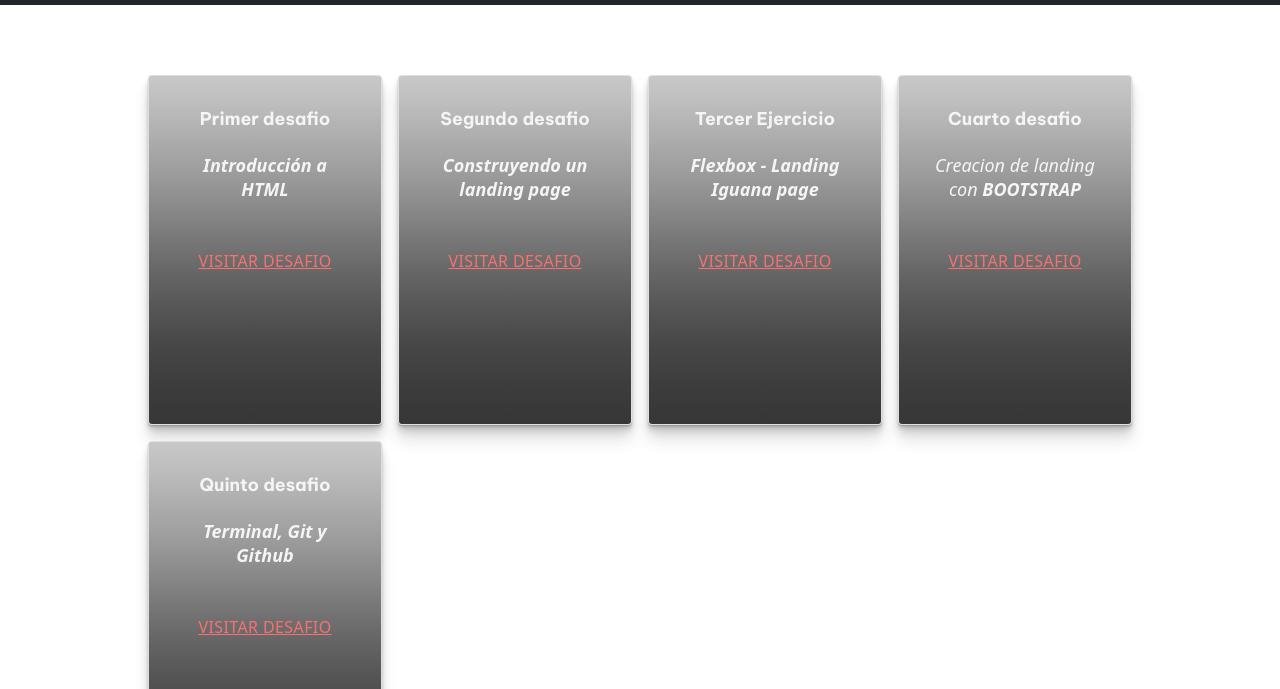
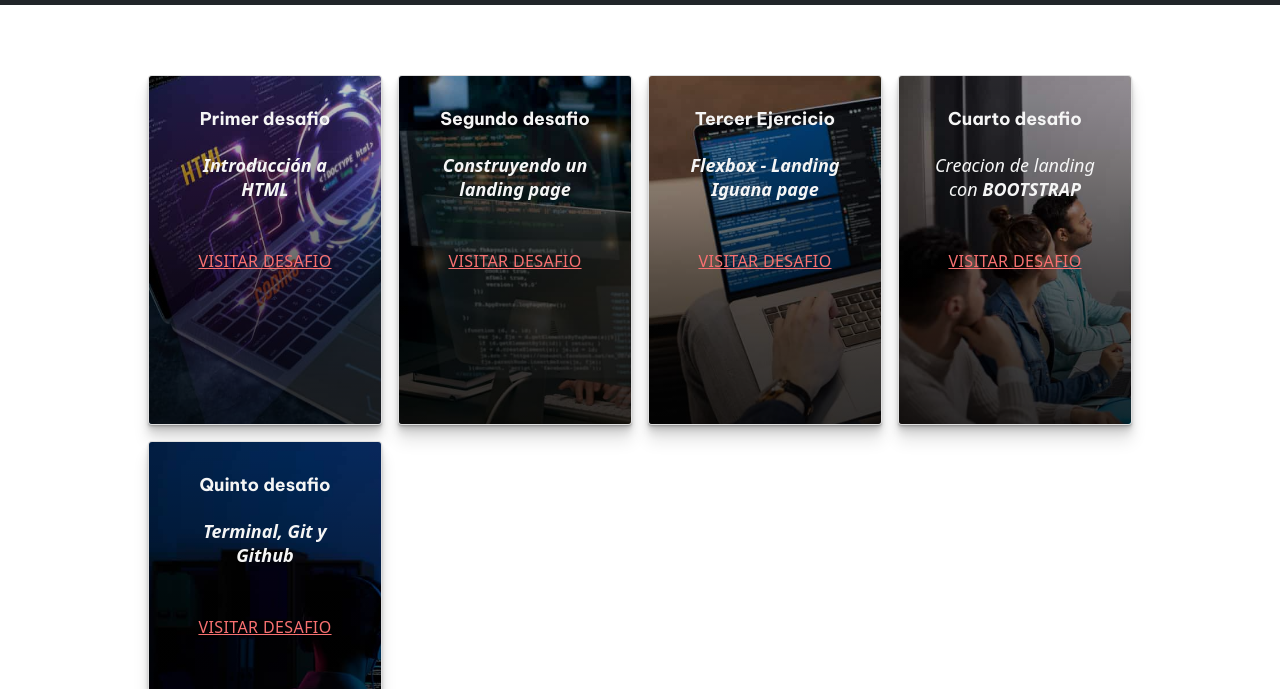
Before and after one commit to monkychilote/ex_Primer_modulo_G71, a plain HTML site: page portafolio.html in a window 1280 px wide. Shown: the part 111-800 px from the top of the page. Drawn offline with nearby package versions, Linux system fonts and the light colour scheme.

Commit message:
correccion dos tarjetas.css

```diff
--- a/assets/css/tarjetas.css
+++ b/assets/css/tarjetas.css
@@ -80,19 +80,19 @@ body {
   transition: transform calc(var(--d) * 2) var(--e);
 }
 .card:nth-child(1):before {
-  background-image:url("./assets/img/card1_opt.jpg");
+  background-image:url("/assets/img/card1_opt.jpg");
 }
 .card:nth-child(2):before {
-  background-image:url("./assets/img/card2_opt.jpg");
+  background-image:url("/assets/img/card2_opt.jpg");
 }
 .card:nth-child(3):before {
-  background-image:url("./assets/img/card3_opt.jpg");
+  background-image:url("/assets/img/card3_opt.jpg");
 }
 .card:nth-child(4):before {
-  background-image:url("./assets/img/card4_opt.jpg");
+  background-image:url("/assets/img/card4_opt.jpg");
 }
 .card:nth-child(5):before {
-  background-image:url("./assets/img/card5_opt.jpg");
+  background-image:url("/assets/img/card5_opt.jpg");
 }
 .content {
   position: relative;
```
